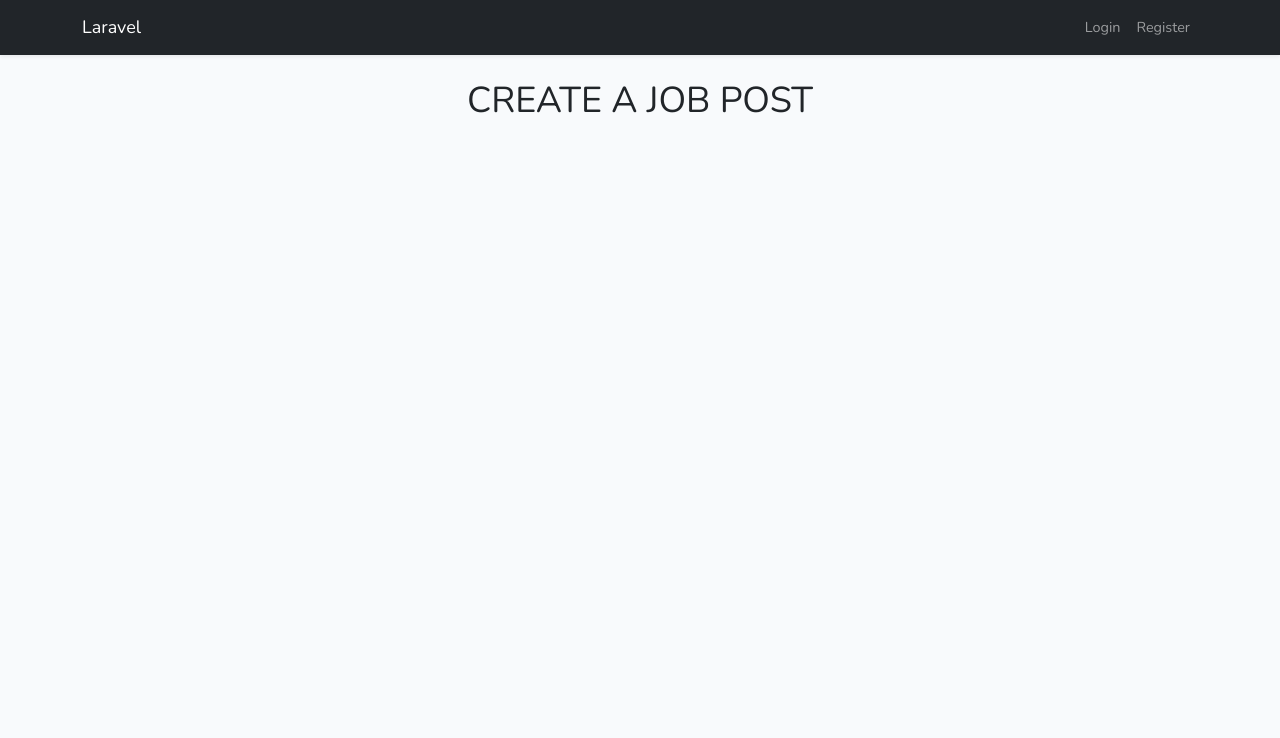
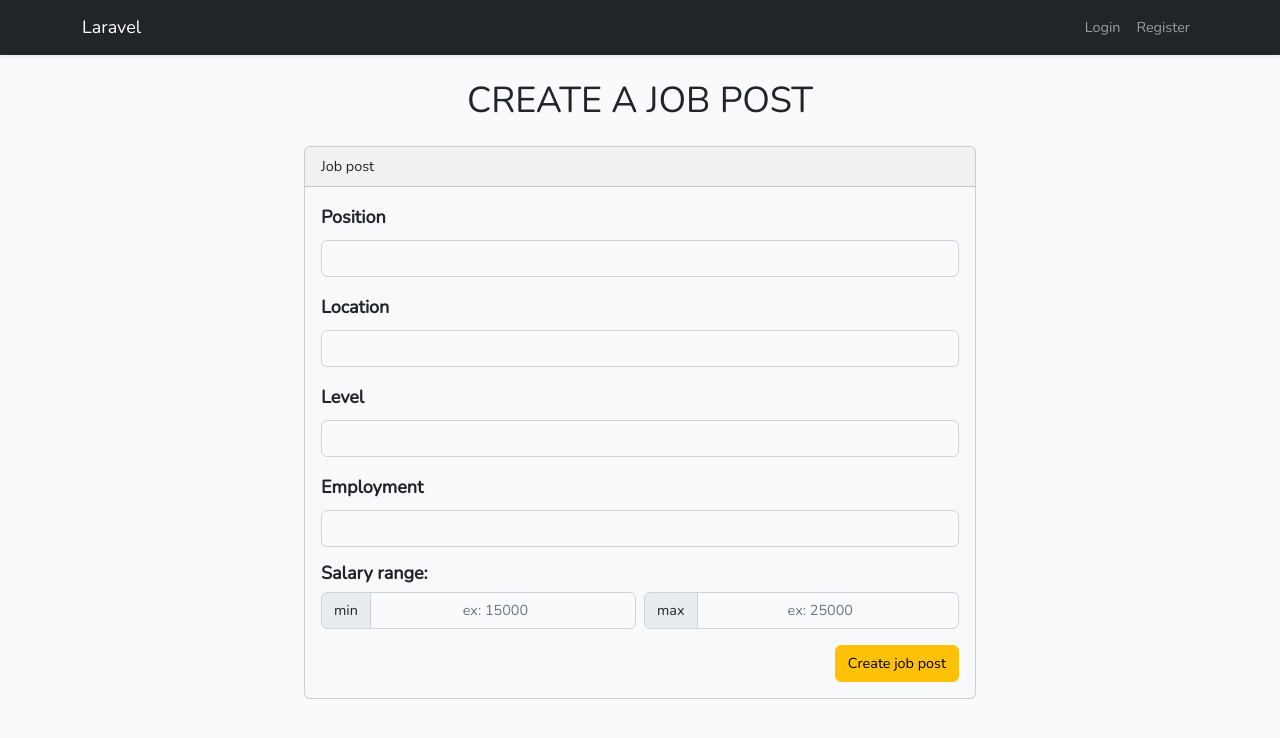
Before and after one commit to fjebernas/VirtualJobExpo, a Laravel app: template resources/views/company/job-post/create.blade.php in a window 1280 px wide. Shown: the top 738 px of the page. Run offline with Laravel 9, Linux system fonts and the light colour scheme; the template is opened without the code that fills it, so the values that code supplies are empty; style sheets or scripts are compiled from the project's sources.

Commit message:
create job post now working

```diff
--- a/resources/views/company/job-post/create.blade.php
+++ b/resources/views/company/job-post/create.blade.php
@@ -9,5 +9,52 @@
 @endsection
 
 @section('content')
-    <h1 class="text-center">CREATE A JOB POST</h1>
+    <div class="d-flex flex-column justify-content-center align-items-center">
+        <h1>CREATE A JOB POST</h1>
+
+        <div class="card bg-light mt-3" style="min-width: 42rem;">
+            <div class="card-header">
+                Job post
+            </div>
+            <form action="/company/job-post/" method="POST">
+                @csrf
+
+                <div class="card-body d-flex flex-column">
+                    <div class="mb-3">
+                        <label for="position" class="form-label fw-bold fs-5">Position</label>
+                        <input name="position" type="text" class="form-control" id="position">
+                    </div>
+
+                    <div class="mb-3">
+                        <label for="location" class="form-label fw-bold fs-5">Location</label>
+                        <input name="location" type="text" class="form-control" id="location">
+                    </div>
+
+                    <div class="mb-3">
+                        <label for="level" class="form-label fw-bold fs-5">Level</label>
+                        <input name="level" type="text" class="form-control" id="level">
+                    </div>
+
+                    <div class="mb-3">
+                        <label for="employment" class="form-label fw-bold fs-5">Employment</label>
+                        <input name="employment" type="text" class="form-control" id="employment">
+                    </div>
+
+                    <h6 class="pb-2 m-0 fw-bold fs-5">Salary range:</h6>
+                    <fieldset class="row gx-2">
+                        <div class="col input-group mb-3">
+                            <span class="input-group-text" id="basic-addon1">min</span>
+                            <input name="salary_range[]" type="number" min="0" class="form-control text-center" placeholder="ex: 15000" aria-label="Username" aria-describedby="basic-addon1">
+                        </div>
+                        <div class="col input-group mb-3">
+                            <span class="input-group-text" id="basic-addon1">max</span>
+                            <input name="salary_range[]" type="number" min="0" class="form-control text-center" placeholder="ex: 25000" aria-label="Username" aria-describedby="basic-addon1">
+                        </div>
+                    </fieldset>
+
+                    <button name="" type="submit" class="btn btn-warning align-self-end">Create job post</button>
+                </div>
+            </form>
+        </div>
+    </div>
 @endsection
--- a/resources/views/company/profile/edit.blade.php
+++ b/resources/views/company/profile/edit.blade.php
@@ -14,7 +14,7 @@
 
         <div class="card bg-light mt-3" style="min-width: 42rem;">
             <div class="card-header">
-                View Profile
+                Edit Profile
             </div>
             <form action="/company/profile/" method="POST">
                 @csrf
```
Also changed, not shown: app/Http/Controllers/JobPostController.php (+20 -1 lines).
